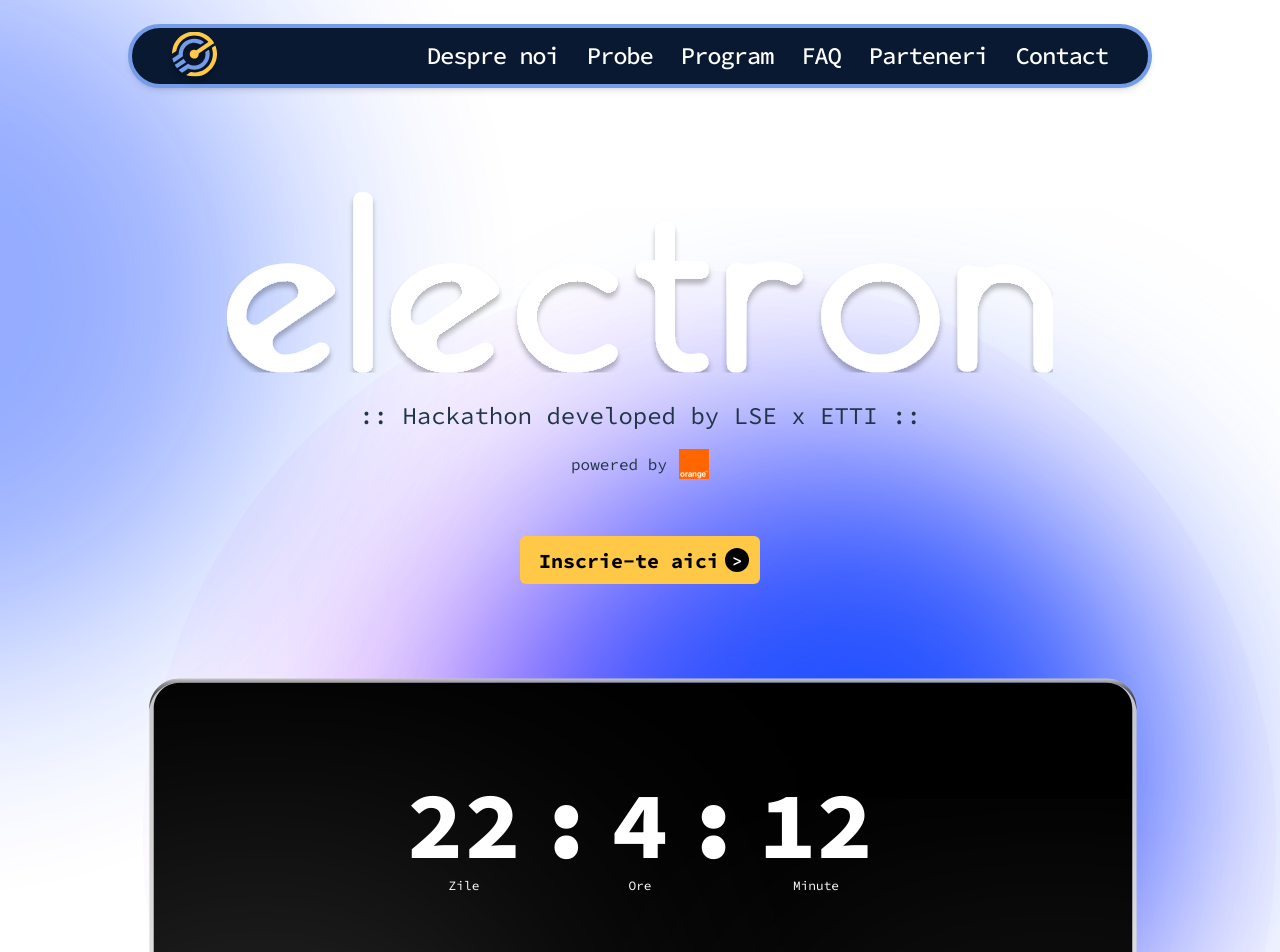
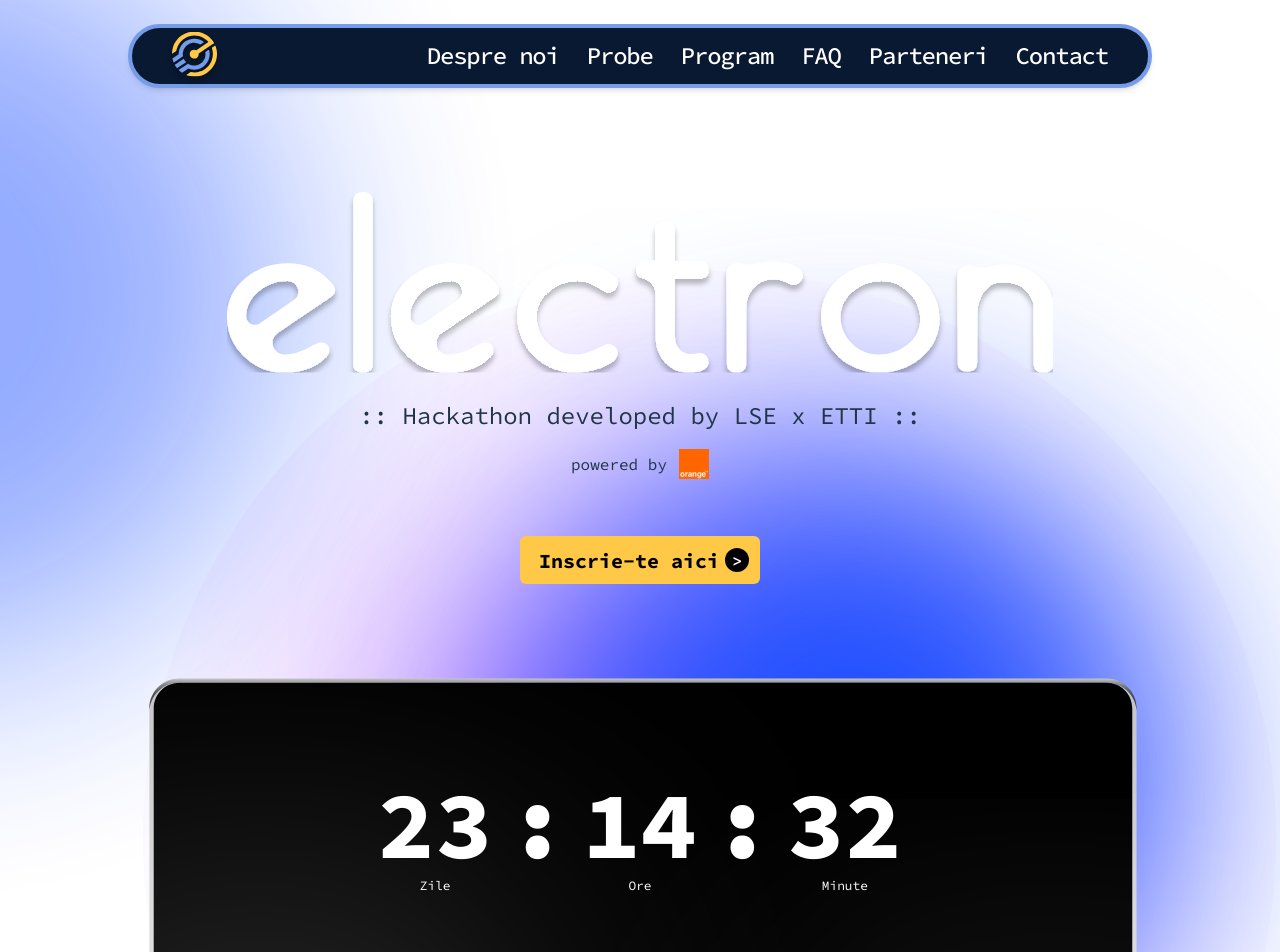
Before and after one commit to ConducereIT/ElectronVariantaFinala, a React (Vite) app in the folder client/: page / in a window 1280 px wide. Shown: the top 952 px of the page. Built offline with nearby package versions, Linux system fonts and the light colour scheme.

Commit message:
Update countdown

```diff
--- a/client/src/components/Countdown.component.tsx
+++ b/client/src/components/Countdown.component.tsx
@@ -5,7 +5,7 @@ export interface CountdownProps {
 
 export const Countdow: React.FC<CountdownProps> = ({ numarMinute }) => {
   const [countdownDate] = useState<number>(
-    new Date("3/9/2024").getTime() + numarMinute * 60 * 1000
+    new Date("3/10/2024 10:30:00 AM").getTime()
   );
 
   const [state, setState] = useState<{
--- a/client/src/components/CountdownMobile.component.tsx
+++ b/client/src/components/CountdownMobile.component.tsx
@@ -5,7 +5,7 @@ export interface CountdownProps {
 
 export const CountdownMobile: React.FC<CountdownProps> = ({ numarMinute }) => {
   const [countdownDate] = useState<number>(
-    new Date("3/9/2024").getTime() + numarMinute * 60 * 1000
+    new Date("3/10/2024 10:30:00 AM").getTime()
   );
 
   const [state, setState] = useState<{
```
Also changed, not shown: 1 other file (tests, documents, lock files or other folders).
